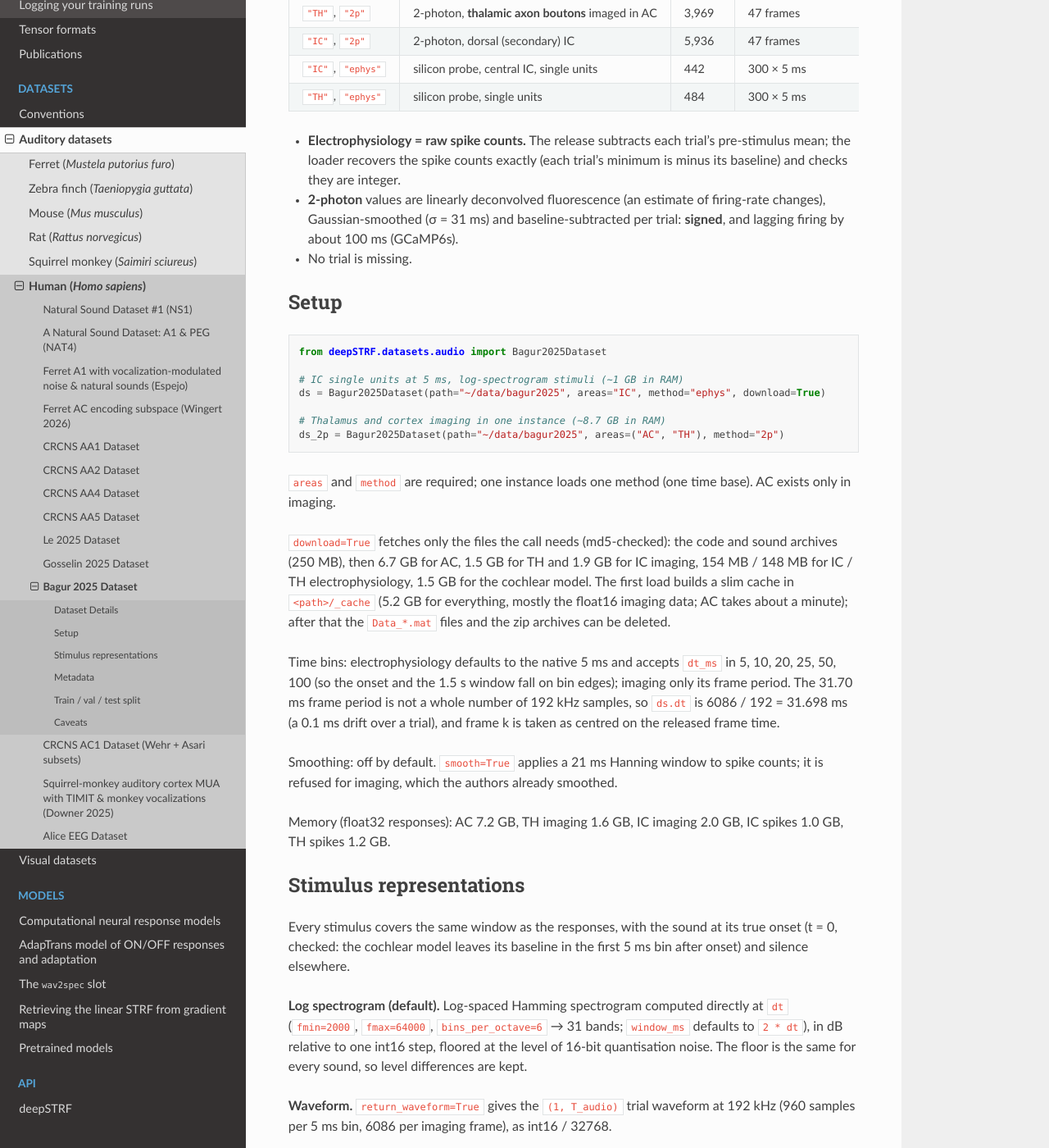
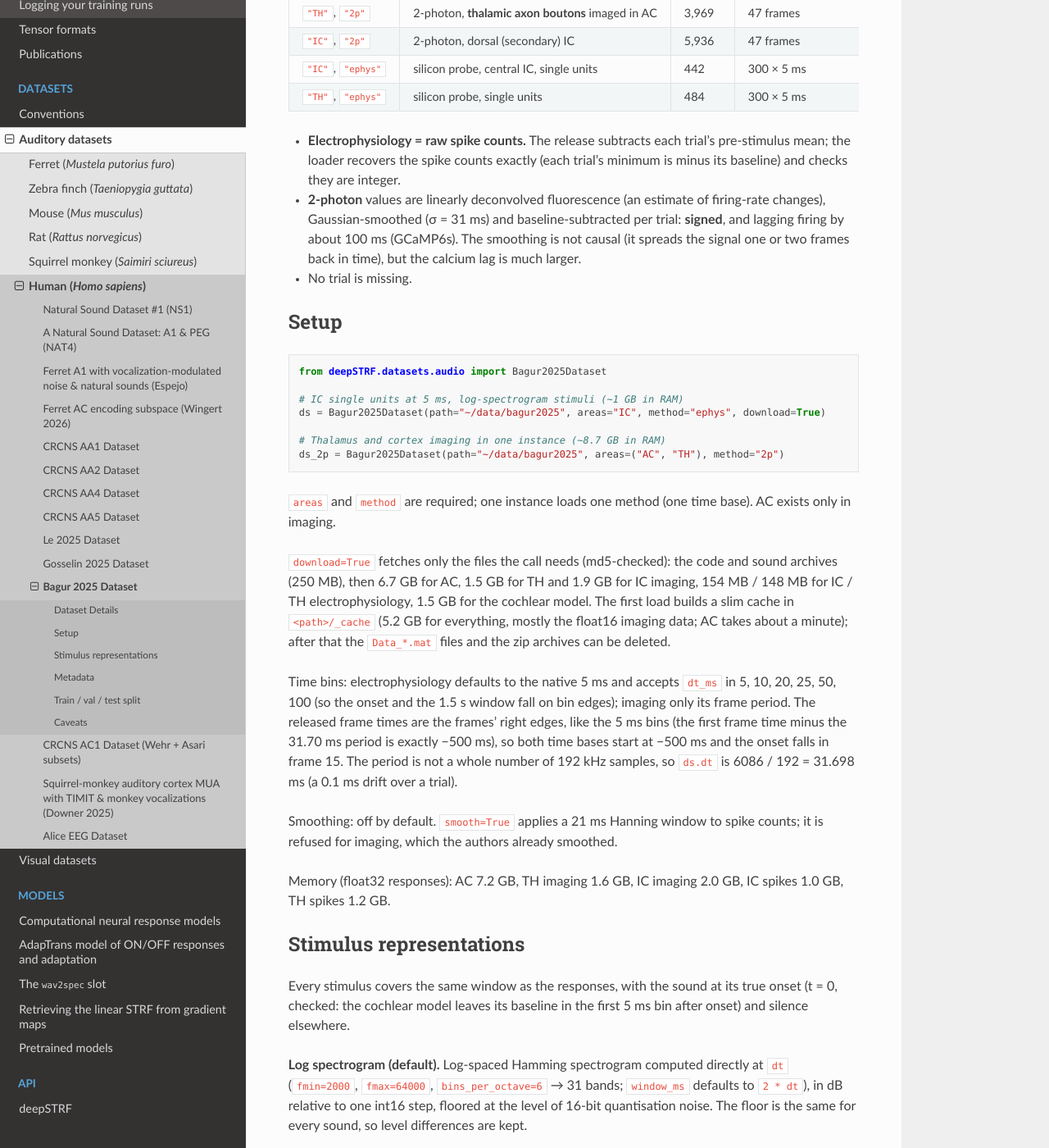
Before and after one commit to urancon/deepSTRF, a Sphinx documentation site: the page built from docs/_source/md/README_Bagur_2025.md, in a window 1280 px wide and 1400 px high, scrolled down 1121 px. Shown: the whole window at 82% size. Built offline with Sphinx 7.4.7 and the Read the Docs theme 3.1.0, drawn with Linux system fonts in a browser that asks for light colours; pages that are not in the unit, such as notebooks, are missing from menus; some of the changed text lies outside the part shown.

Commit message:
docs(bagur2025): right-edge frames, measured sweep frequencies, acausal 2p smoothing
Co-Authored-By: Claude Opus 5.5 <noreply@anthropic.com>

```diff
--- a/docs/_source/md/README_Bagur_2025.md
+++ b/docs/_source/md/README_Bagur_2025.md
@@ -52,7 +52,9 @@ as sound-responsive.
   minimum is minus its baseline) and checks they are integer.
 - **2-photon** values are linearly deconvolved fluorescence (an estimate of
   firing-rate changes), Gaussian-smoothed (σ = 31 ms) and baseline-subtracted
-  per trial: **signed**, and lagging firing by about 100 ms (GCaMP6s).
+  per trial: **signed**, and lagging firing by about 100 ms (GCaMP6s). The
+  smoothing is not causal (it spreads the signal one or two frames back in
+  time), but the calcium lag is much larger.
 - No trial is missing.
 
 
@@ -80,9 +82,11 @@ that the `Data_*.mat` files and the zip archives can be deleted.
 
 Time bins: electrophysiology defaults to the native 5 ms and accepts `dt_ms` in
 5, 10, 20, 25, 50, 100 (so the onset and the 1.5 s window fall on bin edges);
-imaging only its frame period. The 31.70 ms frame period is not a whole number
-of 192 kHz samples, so `ds.dt` is 6086 / 192 = 31.698 ms (a 0.1 ms drift over a
-trial), and frame k is taken as centred on the released frame time.
+imaging only its frame period. The released frame times are the frames' right
+edges, like the 5 ms bins (the first frame time minus the 31.70 ms period is
+exactly −500 ms), so both time bases start at −500 ms and the onset falls in
+frame 15. The period is not a whole number of 192 kHz samples, so `ds.dt` is
+6086 / 192 = 31.698 ms (a 0.1 ms drift over a trial).
 
 Smoothing: off by default. `smooth=True` applies a 21 ms Hanning window to
 spike counts; it is refused for imaging, which the authors already smoothed.
@@ -131,12 +135,12 @@ in spikes/s, averaged onto the instance's bins.
 | `name` | wav name (`blank` for the silence) |
 | `category`, `group` | category above; finer group (`pure_60dB`, `up_chirps_80dB`, ...) |
 | `level_db` | 60, 70 or 80 (None for the blank) |
-| `frequency_khz` | tone frequencies **measured from the audio** (tones, ramp tone sets, AM carriers); start and end for sweeps |
+| `frequency_khz` | tone frequencies **measured from the audio** (tones, ramp tone sets, AM carriers), and sweep start / end on the same measured grid |
 | `frequency_label_khz` | the rounded frequencies of the names (the "9 kHz" tone is 9.798 kHz) |
-| `start_freq_khz`, `stop_freq_khz` | from the release's `SoundInfo.mat` |
+| `start_freq_khz`, `stop_freq_khz` | as in the release's `SoundInfo.mat` (rounded) |
 | `duration_ms` | from the wav file |
 | `direction` | `"up"` / `"down"` for ramps (intensity) and sweeps (frequency) |
-| `am_rate_hz`, `carrier` | AM rate and carrier (tone in kHz, or `"white_noise"`) |
+| `am_rate_hz`, `carrier` | AM rate and carrier (measured tone frequency in kHz, or `"white_noise"`) |
 | `chirp_duration_ms` | for `chirp_durations` |
 | `split_group` | the unit `group_split` keeps together |
 | `index_in_release` | the sound's index in the release arrays |
@@ -192,8 +196,8 @@ load, so a seed gives the same split for every population. At `seed=0`:
 - **The authors' unit selection cannot be reproduced from the released
   traces.** The paper keeps units whose mean inter-trial correlation is at
   least 0.12, and the release ships only those, yet no reading we tried brings
-  more than a fraction of them above 0.12 (spikes: up to 54–67% with per-sound
-  mean responses; imaging: 7–31%). The selection was probably computed at
+  more than a fraction of them above 0.12 (spikes: at most 66–67%, with
+  per-sound mean responses; imaging: 7–31%). The selection was probably computed at
   another stage of processing. For model evaluation, gate units by
   `compute_neuron_quality()` and an SNR threshold.
 - **Tone frequencies differ from their names.** The names are rounded: the
```
Also changed, not shown: 1 other file.
